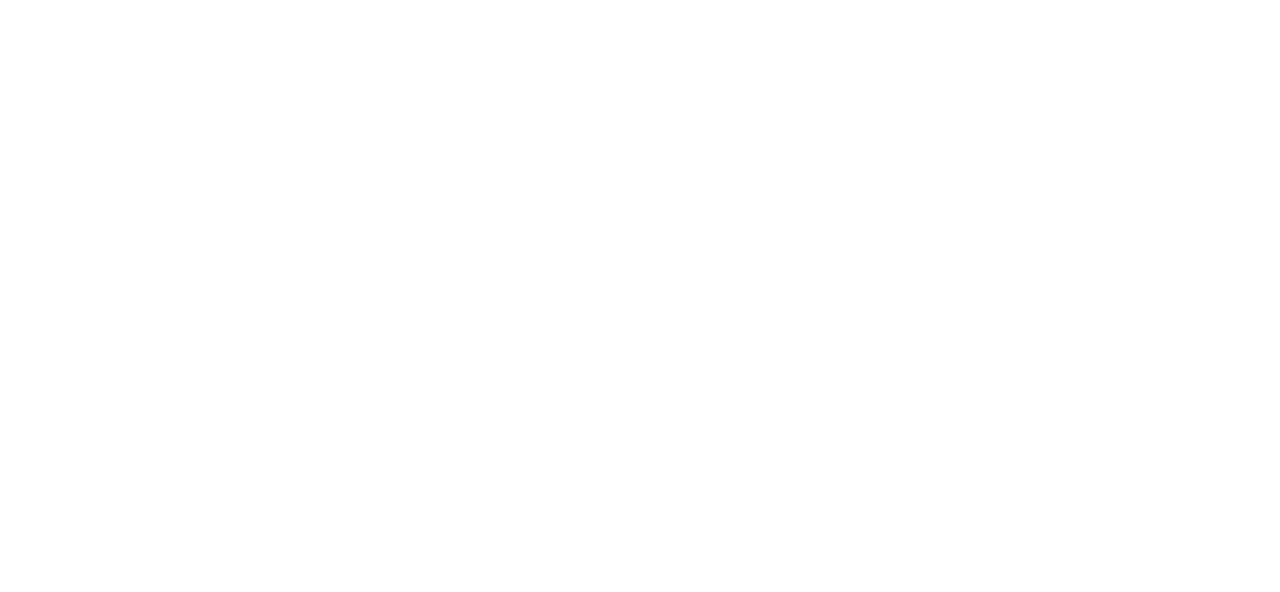
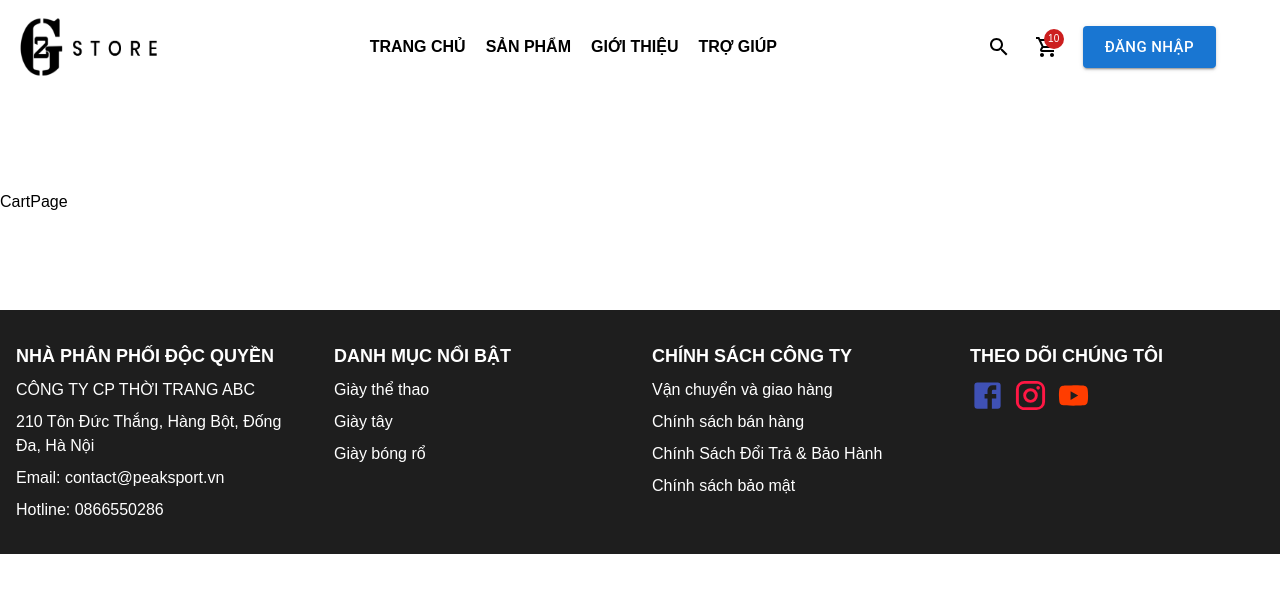
Before and after one commit to anhcaols/shopshoes-trandai, a React (Create React App) app: page /cart in a window 1280 px wide. Before the commit this address had no page. Shown: the top 592 px of the page. Built offline with nearby package versions, Linux system fonts and the light colour scheme.

Commit message:
feat: config route

```diff
--- a/src/layouts/MainLayout/Header/HeaderLayout.jsx
+++ b/src/layouts/MainLayout/Header/HeaderLayout.jsx
@@ -129,7 +129,7 @@ function HeaderLayout() {
     <HeaderWrapper>
       <Box>
         <Link to="/">
-          <img className="w-20 h-10 sm:w-36 sm:h-16" src="assets/images/logo.png" alt="logo" />
+          <img className="w-20 h-10 sm:w-36 sm:h-16" src="/assets/images/logo.png" alt="logo" />
         </Link>
       </Box>
       <HeaderNav>
--- /dev/null
+++ b/src/pages/cart/Cart.jsx
@@ -0,0 +1,7 @@
+import React from 'react';
+
+function CartPage() {
+  return <div>CartPage</div>;
+}
+
+export default CartPage;
--- /dev/null
+++ b/src/pages/shoes-detail/ShoesDetail.jsx
@@ -0,0 +1,7 @@
+import React from 'react';
+
+function ShoesDetailPage() {
+  return <div>ShoesDetailPage</div>;
+}
+
+export default ShoesDetailPage;
```
Also changed, not shown: src/routes/index.js (+10 -0 lines).
